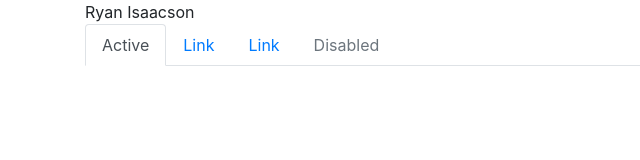
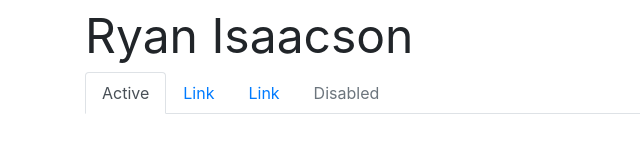
Before and after one commit to Munchinator6354/Bootstrap-Portfolio, a plain HTML site: page index.html in a window 1280 px wide. Shown: the whole page, without its empty margins (0-640 px from the left). Drawn offline with nearby package versions, Linux system fonts and the light colour scheme.

Commit message:
Linked index.html to local stylesheet and updated brandname font size to 48px.

```diff
--- a/css/stylesheet.css
+++ b/css/stylesheet.css
@@ -0,0 +1,3 @@
+.brandname {
+    font-size: 48px;
+}
--- a/index.html
+++ b/index.html
@@ -5,6 +5,8 @@
 
     <title>Bootstrap Portfolio Page</title>
     <link rel="stylesheet" href="https://stackpath.bootstrapcdn.com/bootstrap/4.3.1/css/bootstrap.min.css" integrity="sha384-ggOyR0iXCbMQv3Xipma34MD+dH/1fQ784/j6cY/iJTQUOhcWr7x9JvoRxT2MZw1T" crossorigin="anonymous">
+    <link rel="stylesheet" type="text/css" href="css/stylesheet.css">
+
   </head>
 
   <body>
```
